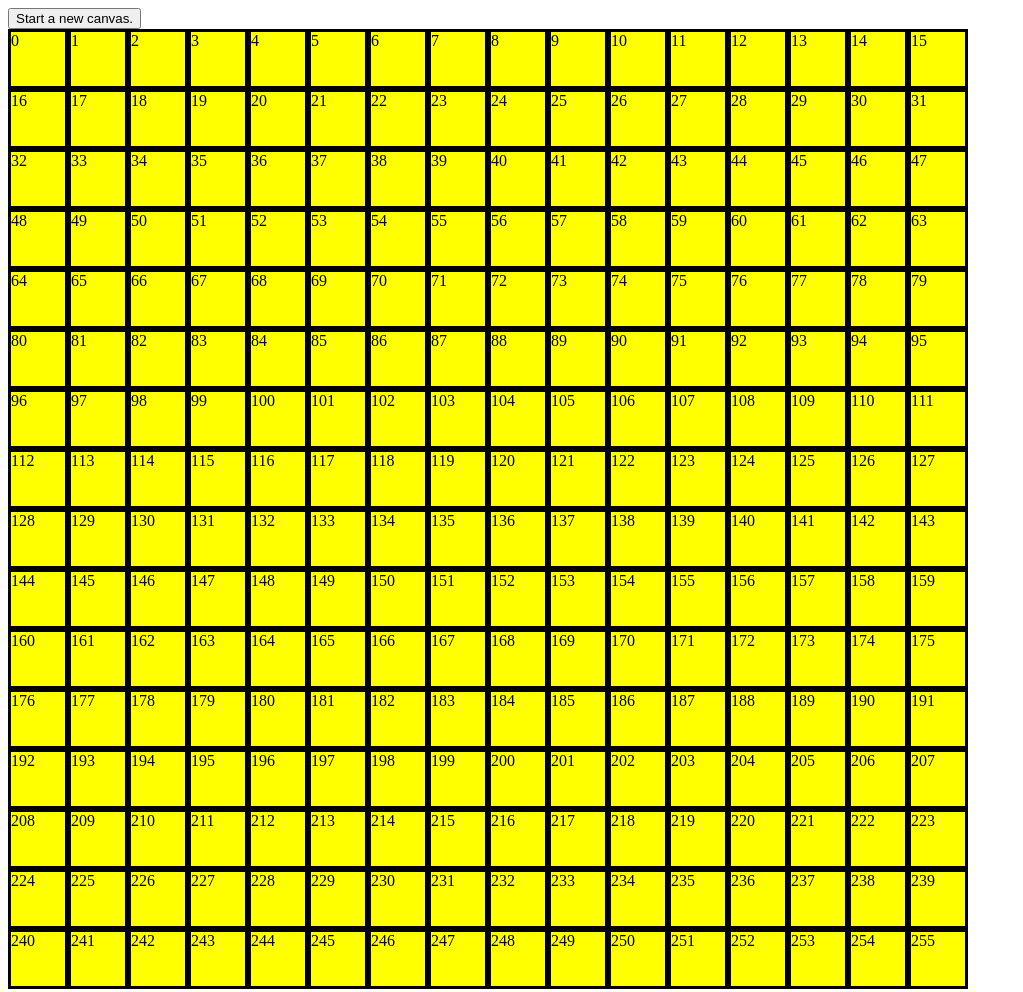
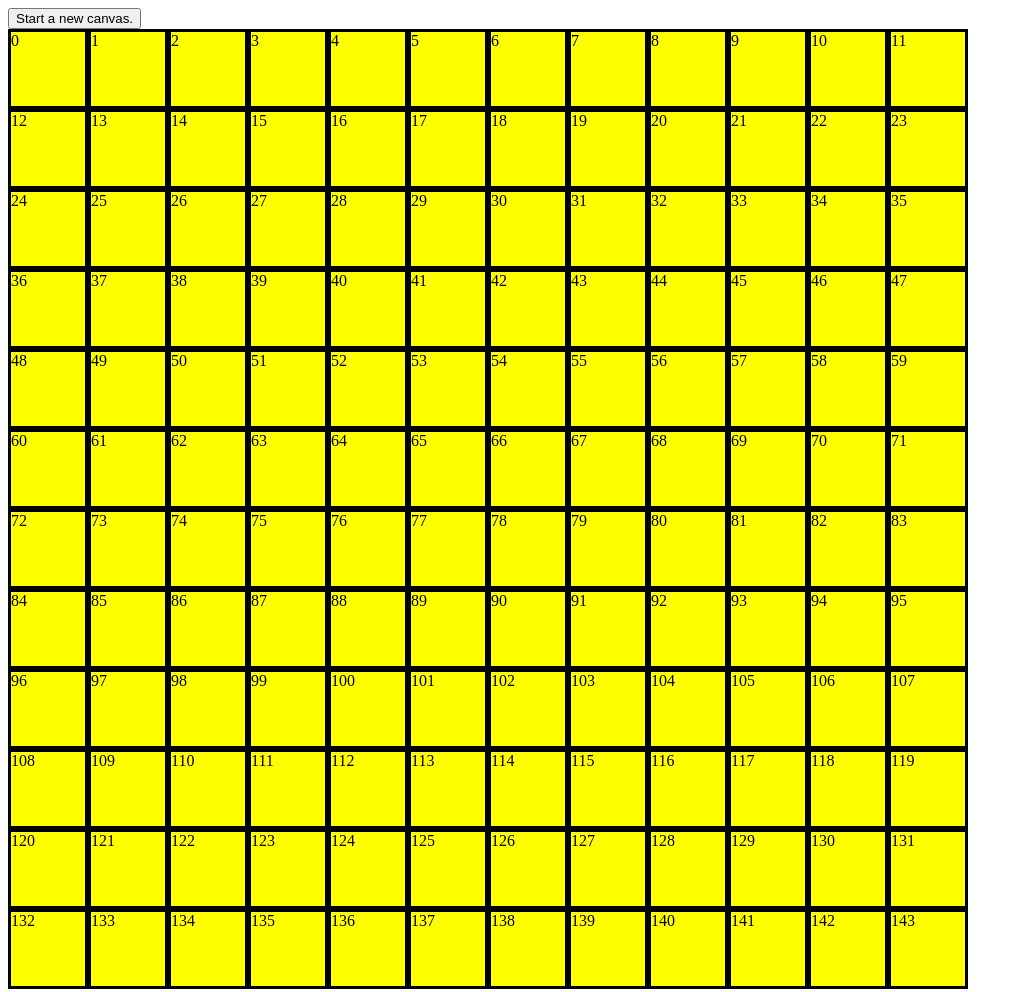
Before and after one commit to YKarsten/Etch-a-Sketch, a plain HTML site: page index.html in a window 1280 px wide. Shown: the whole page, without its empty margins (0-1023 px from the left). Drawn offline with Linux system fonts and the light colour scheme.

Commit message:
Fixed grid layout to match user input

```diff
--- a/index.js
+++ b/index.js
@@ -30,16 +30,18 @@ function resetCanvas() {
 
 // Draw a new canvas according to the user Input
 function createCanvas(userInput){
-    // container.style.gridTemplateColumns = repeat(userInput, 1fr);
-    // container.style.gridTemplateRows = repeat(userInput, 1fr);
+    container.style.gridTemplateRows=`repeat(${userInput}, 1fr)`
+    container.style.gridTemplateColumns=`repeat(${userInput}, 1fr)`
+
     for (let i=0; i<(userInput*userInput); i++){
         let childDiv= document.createElement("div");
         childDiv.classList.add("childDiv")
 
         childDiv.style.backgroundColor ="yellow"
         childDiv.style.borderStyle="solid"
+        // childDiv.style.border=0;
         childDiv.style.margin=0;
-        childDiv.textContent=`${i}`
+        // childDiv.textContent=`${i}`
 
         container.appendChild(childDiv);
         childArray[i]=childDiv;
@@ -57,21 +59,17 @@ resetButton.addEventListener("click",()=>{
     getUserInput();
     resetCanvas();
     createCanvas(userInput);
+    // container.style.gridTemplateRows=`repeat(${userInput}, 1fr)`
+    // container.style.gridTemplateColumns=`repeat(${userInput}, 1fr)`
 }
 )
 
-
-
-
-
 const container = document.querySelector("div")
-// container.style.gridTemplateColumns = repeat(userInput, 1fr);
-// container.style.gridTemplateRows = repeat(userInput, 1fr);
 let childArray=[]
 
 
 //Draw a default canvas
-for (let i=0; i<(256); i++){
+for (let i=0; i<(12*12); i++){
     let childDiv= document.createElement("div");
     childDiv.classList.add("childDiv")
 
--- a/style.css
+++ b/style.css
@@ -1,7 +1,7 @@
 .container{
     display: grid;
-    grid-template-columns: repeat(16, 1fr);
-    grid-template-rows: repeat(16, 1fr);
+    grid-template-columns: repeat(12, 1fr);
+    grid-template-rows: repeat(12, 1fr);
     width: 960px;
     height: 960px;
 }
```
